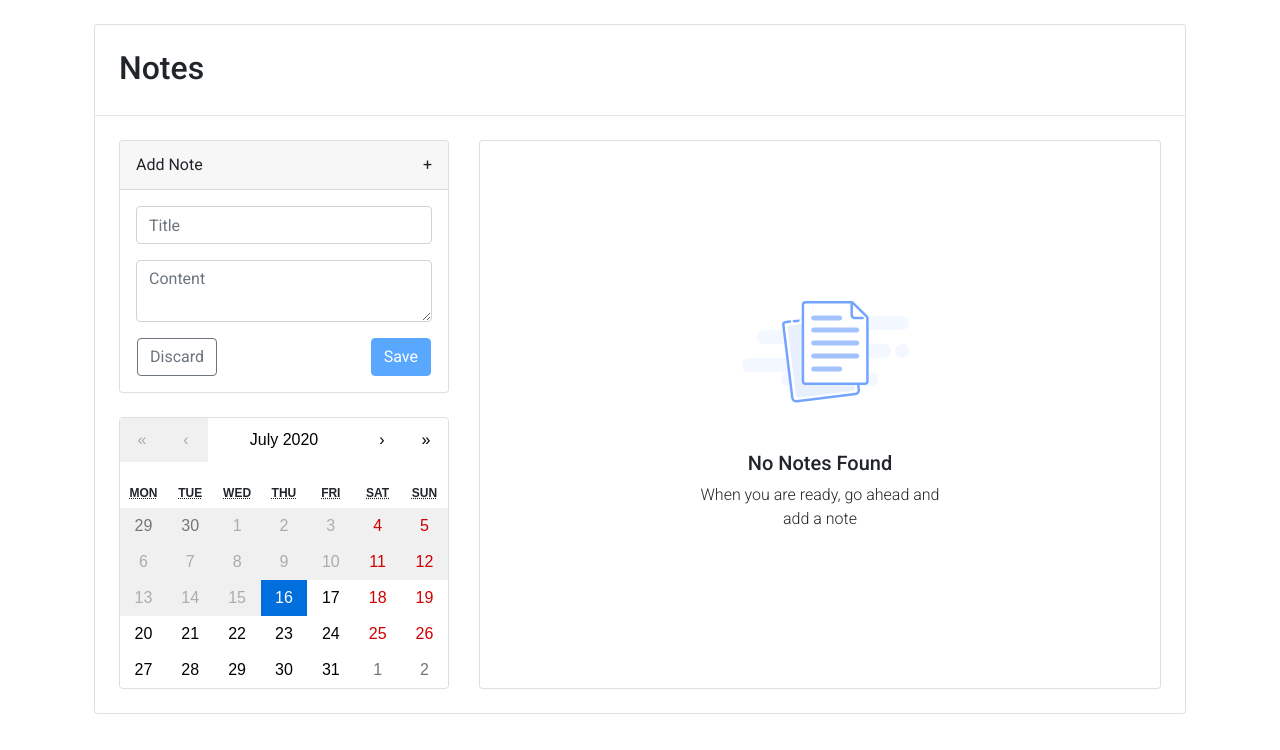
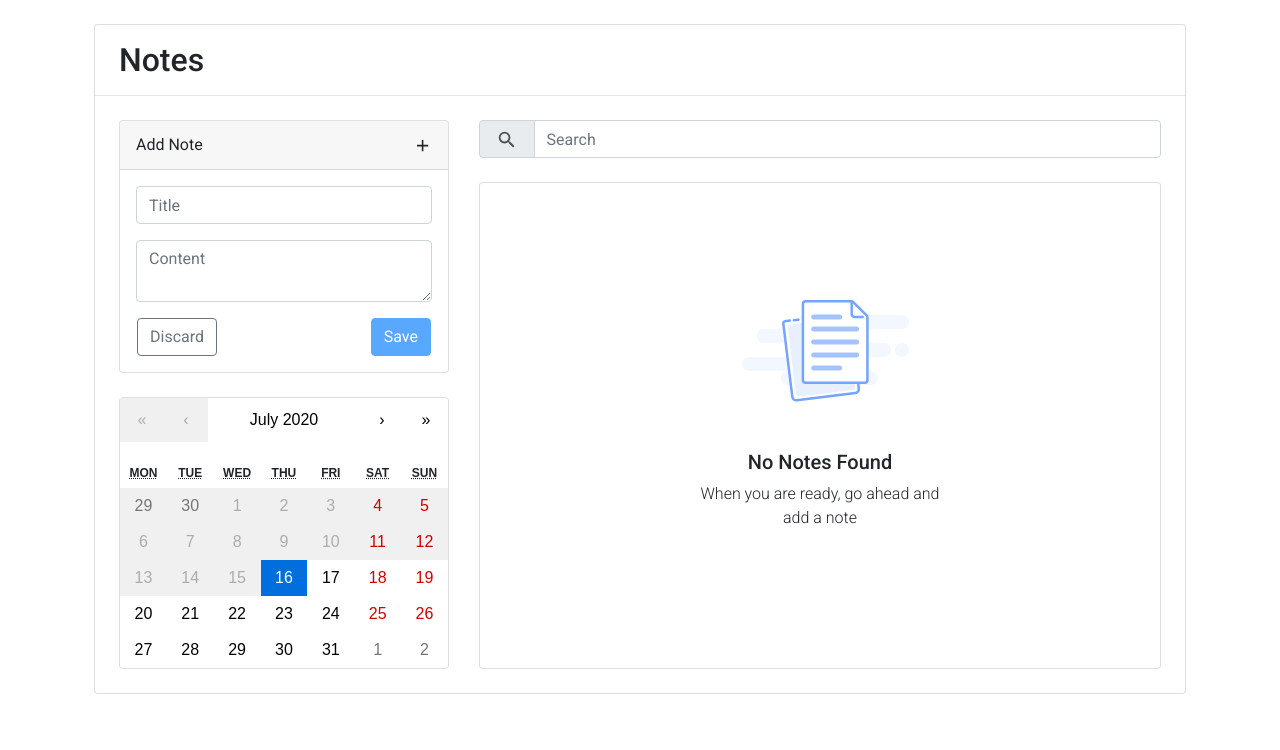
Before and after one commit to AKAspanion/notes-app, a React (Create React App) app: page / in a window 1280 px wide. Shown: the top 750 px of the page. Built offline with nearby package versions, Linux system fonts and the light colour scheme.

Commit message:
✨ Search functionality added

```diff
--- a/package.json
+++ b/package.json
@@ -3,6 +3,8 @@
   "version": "0.1.0",
   "private": true,
   "dependencies": {
+    "@mdi/js": "^5.3.45",
+    "@mdi/react": "^1.4.0",
     "@testing-library/jest-dom": "^4.2.4",
     "@testing-library/react": "^9.5.0",
     "@testing-library/user-event": "^7.2.1",
--- a/src/components/EmptyState.jsx
+++ b/src/components/EmptyState.jsx
@@ -1,11 +1,18 @@
 import React from "react";
 
 import { Card } from "react-bootstrap";
-function EmptyState({ title = "No data found", subtitle }) {
+function EmptyState({
+  subtitle,
+  className,
+  title = "No data found",
+  img = "images/empty-state.svg",
+}) {
   return (
-    <Card className="d-flex align-items-center justify-content-center full-width full-height">
-      <div className="text-center pb-5" style={{ maxWidth: "250px" }}>
-        <img alt="empty state" src="images/empty-state.svg" />
+    <Card
+      className={`d-flex align-items-center justify-content-center full-width ${className}`}
+    >
+      <div className="text-center pb-4 mb-5" style={{ maxWidth: "250px" }}>
+        <img alt="empty state" src={img} />
         {!!title && <div className="h5">{title}</div>}
         {!!subtitle && <div className="font-weight-light">{subtitle}</div>}
       </div>
--- a/src/components/NoteForm.jsx
+++ b/src/components/NoteForm.jsx
@@ -1,5 +1,7 @@
 import React from "react";
 
+import Icon from "@mdi/react";
+import { mdiPlus } from "@mdi/js";
 import Calendar from "react-calendar";
 import { Row, Card, Form, Button, Accordion } from "react-bootstrap";
 
@@ -29,10 +31,10 @@ function NoteForm({
               active !== "active" ? "border-bottom-0" : ""
             }`}
           >
-            <div className="d-flex">
+            <div className="d-flex align-items-center">
               <span>Add Note</span>
               <Spacer />
-              <span>+</span>
+              <Icon path={mdiPlus} size={0.8} />
             </div>
           </Accordion.Toggle>
           <Accordion.Collapse eventKey="active">
--- a/src/components/NoteList.jsx
+++ b/src/components/NoteList.jsx
@@ -1,33 +1,35 @@
 import React from "react";
 import { CSSTransition, TransitionGroup } from "react-transition-group";
 
+import Icon from "@mdi/react";
+import { mdiMagnify } from "@mdi/js";
 import { Button, ListGroup, Form, InputGroup } from "react-bootstrap";
+
 import { Spacer, EmptyState } from ".";
 
-function NoteList({ notes, onEdit }) {
+function NoteList({ notes, onEdit, onSearch, emptyState }) {
   const notesLength = notes.length;
   return (
     <React.Fragment>
-      {!!notesLength && (
       <div className="mb-4 d-flex align-items-center">
         <InputGroup>
           <InputGroup.Prepend>
-              <InputGroup.Text id="basic-addon1">@</InputGroup.Text>
+            <InputGroup.Text className="px-3">
+              <Icon path={mdiMagnify} size={0.9}></Icon>
+            </InputGroup.Text>
           </InputGroup.Prepend>
-            <Form.Control placeholder="Search"></Form.Control>
-
-            <InputGroup.Append>
-              <Button variant="outline-primary">Cancel</Button>
-            </InputGroup.Append>
+          <Form.Control
+            placeholder="Search"
+            onChange={(e) => onSearch(e.target.value)}
+          ></Form.Control>
         </InputGroup>
       </div>
-      )}
       {!!notesLength && (
-        <ListGroup>
+        <ListGroup className="note-list">
           <TransitionGroup style={{ borderRadius: "0.25rem" }}>
             {notes.map((note) => (
               <CSSTransition key={note.id} timeout={500} classNames="note">
-                <ListGroup.Item className="px-3">
+                <ListGroup.Item className="px-3 note-list-item">
                   <div className="d-flex align-items-center">
                     <div className="text-left">
                       <span>{note.title}</span>
@@ -46,12 +48,7 @@ function NoteList({ notes, onEdit }) {
           </TransitionGroup>
         </ListGroup>
       )}
-      {!notesLength && (
-        <EmptyState
-          title="No Notes Found"
-          subtitle="When you are ready, go ahead and add a note"
-        />
-      )}
+      {!notesLength && <EmptyState className="note-empty-state" {...emptyState} />}
     </React.Fragment>
   );
 }
--- a/src/index.css
+++ b/src/index.css
@@ -20,19 +20,28 @@ code {
   width: 100%;
 }
 
+.note-list,
+.note-list-item {
+  transition: all 300ms ease-in-out;
+}
+
+.note-empty-state {
+  height: calc(100% - 62px);
+}
+
 .note-enter {
   opacity: 0;
 }
 .note-enter-active {
   opacity: 1;
-  transition: opacity 300ms ease-in;
+  transition: opacity 300ms ease-in-out;
 }
 .note-exit {
   opacity: 1;
 }
 .note-exit-active {
   opacity: 0;
-  transition: opacity 300ms ease-in;
+  transition: opacity 300ms ease-in-out;
 }
 
 .border-bottom-0 {
--- a/src/pages/MainPage.jsx
+++ b/src/pages/MainPage.jsx
@@ -14,11 +14,24 @@ function MainPage({ notes, addNoteToState, updateNoteInState }) {
   const [isEdit, setIsEdit] = useState(false);
   const [date, setDate] = useState(new Date());
   const [active, setActive] = useState("active");
+  const [searchText, setSearchText] = useState("");
   const [validated, setValidated] = useState(false);
 
   useEffect(() => {
-    setValidated(!!(title && content && date));
+    setValidated(!!(title && date));
   }, [title, content, date]);
+
+  const emptyStateProps = () => {
+    const emptyState = {
+      title: "No Notes Found",
+      subtitle: "When you are ready, go ahead and add a note",
+    };
+    if (searchText && notes.length) {
+      emptyState.img = "images/empty-search.svg";
+      emptyState.subtitle = "To widen your search, change or remove filters";
+    }
+    return emptyState;
+  };
 
   const clearForm = () => {
     setTitle("");
@@ -67,6 +80,10 @@ function MainPage({ notes, addNoteToState, updateNoteInState }) {
     clearForm();
   };
 
+  const handleSearch = (searchText) => {
+    setSearchText((searchText || "").toLowerCase());
+  };
+
   const handleEdit = ({ date, title, content, id }) => {
     setIsEdit(true);
     setActive("active");
@@ -79,11 +96,11 @@ function MainPage({ notes, addNoteToState, updateNoteInState }) {
   return (
     <Container className="p-3 p-sm-4">
       <Card>
-        <div className="d-flex px-3 pt-4 px-sm-4">
+        <div className="d-flex px-3 pt-3 px-sm-4">
           <h2 className="pb-1">Notes</h2>
           <Spacer />
         </div>
-        <hr />
+        <hr className="mt-1" />
         <Row className="px-3 px-sm-4">
           <Col xs={12} lg={"auto"} className="pb-3 pt-sm-2 pb-sm-4">
             <NoteForm
@@ -105,7 +122,14 @@ function MainPage({ notes, addNoteToState, updateNoteInState }) {
             }`}
           />
           <Col xs={12} lg={"auto"} className="flex-grow-1 pb-3 pt-sm-2 pb-sm-4">
-            <NoteList notes={notes} onEdit={handleEdit} />
+            <NoteList
+              onEdit={handleEdit}
+              onSearch={handleSearch}
+              emptyState={emptyStateProps()}
+              notes={notes.filter(({ title }) =>
+                title.toLowerCase().includes(searchText)
+              )}
+            />
           </Col>
         </Row>
       </Card>
```
Also changed, not shown: public/images/empty-search.svg (added), 1 other file (tests, documents, lock files or other folders). Lines whose indentation alone changed are shown as unchanged.
